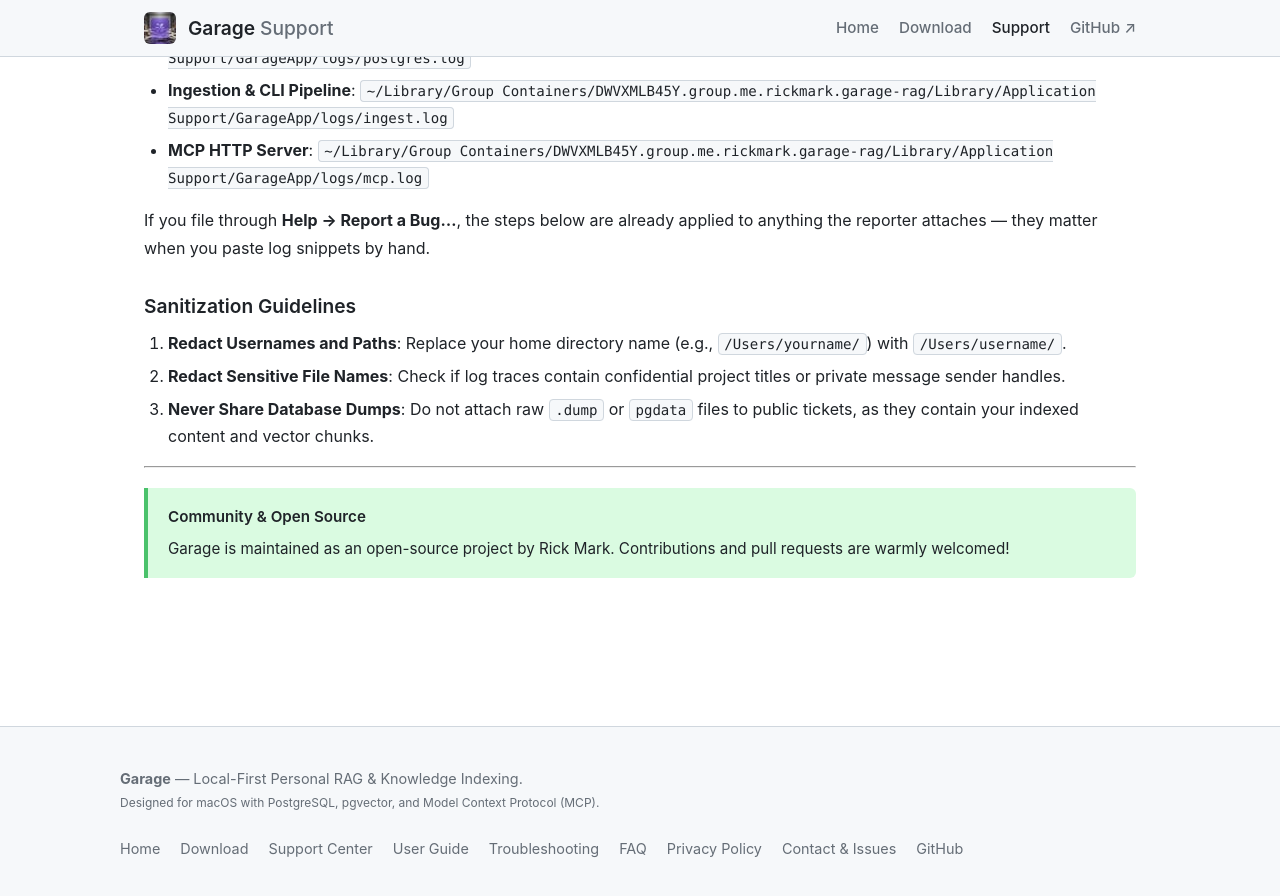
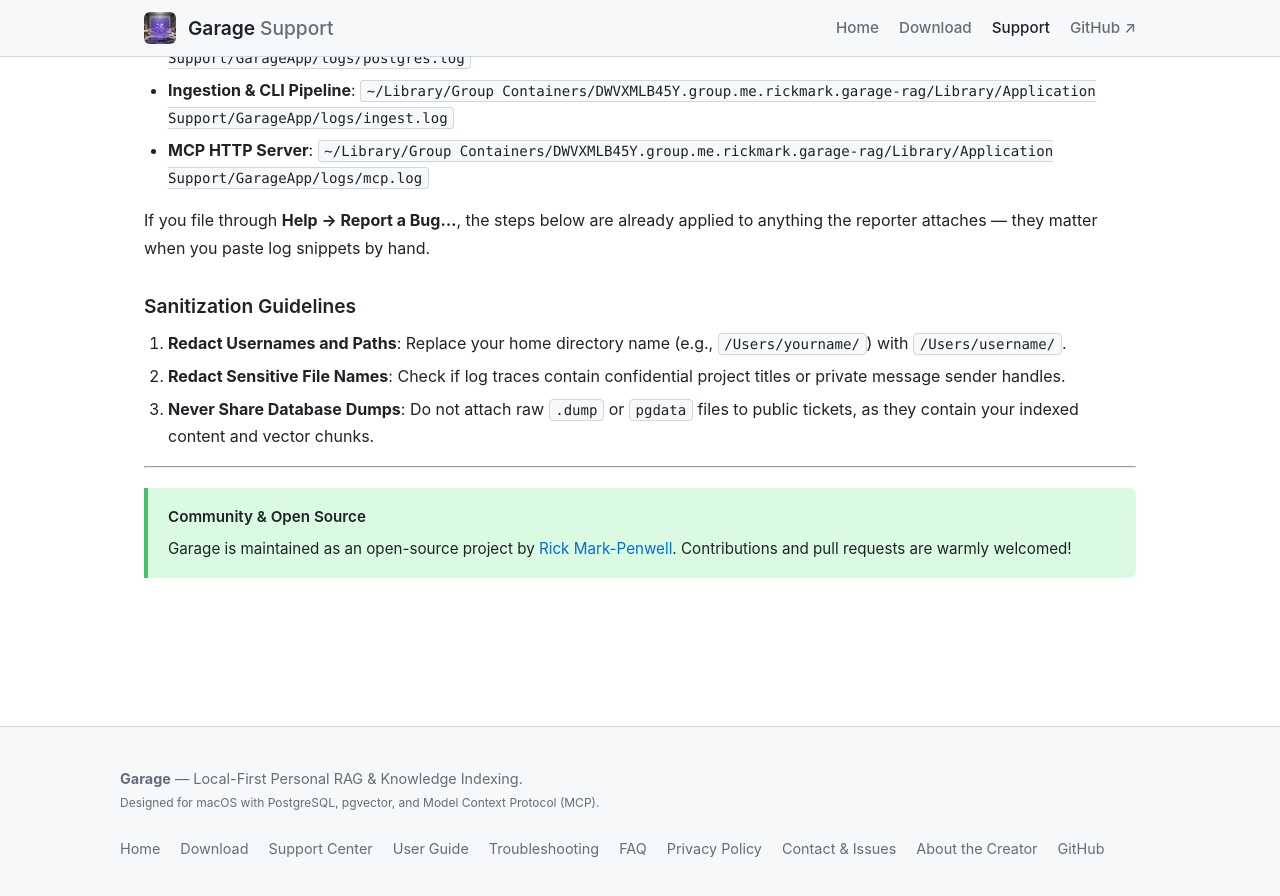
Before and after one commit to rickmark/garage-rag, a Jekyll site: the page built from docs/support/contact.md, in a window 1280 px wide and 900 px high, scrolled down 1462 px. Shown: the top 896 px of the window. Built offline with Jekyll 4.4.1, drawn with Linux system fonts in a browser that asks for light colours.

Commit message:
Site: an About the Creator page
A short page about Rick Mark-Penwell. It explains that his 2007 Apple
developer account, and so Garage's Developer ID signature, carries his
prior name Richard Penwell. It also says what Garage is for, and links
LinkedIn for hire and Patreon and GitHub for support. The footer and
the contact page link to it.

Co-Authored-By: Claude Opus 5.5 (1M context) <noreply@anthropic.com>
Claude-Session: https://claude.ai/code/session_014hnDBmzmrxouRSGPpEkRd6

```diff
--- a/docs/_layouts/default.html
+++ b/docs/_layouts/default.html
@@ -61,6 +61,7 @@
         <a href="{{ '/support/faq.html' | relative_url }}">FAQ</a>
         <a href="{{ '/support/privacy-policy.html' | relative_url }}">Privacy Policy</a>
         <a href="{{ '/support/contact.html' | relative_url }}">Contact & Issues</a>
+        <a href="{{ '/about.html' | relative_url }}">About the Creator</a>
         <a href="https://github.com/rickmark/garage-rag" target="_blank" rel="noopener">GitHub</a>
       </div>
     </div>
--- a/docs/support/contact.md
+++ b/docs/support/contact.md
@@ -69,5 +69,5 @@ reporter attaches — they matter when you paste log snippets by hand.
 
 <div class="callout callout-success">
   <div class="callout-title">Community & Open Source</div>
-  <p>Garage is maintained as an open-source project by Rick Mark. Contributions and pull requests are warmly welcomed!</p>
+  <p>Garage is maintained as an open-source project by <a href="{{ '/about.html' | relative_url }}">Rick Mark-Penwell</a>. Contributions and pull requests are warmly welcomed!</p>
 </div>
```
Also changed, not shown: docs/about.md (added, +23 -0 lines).
